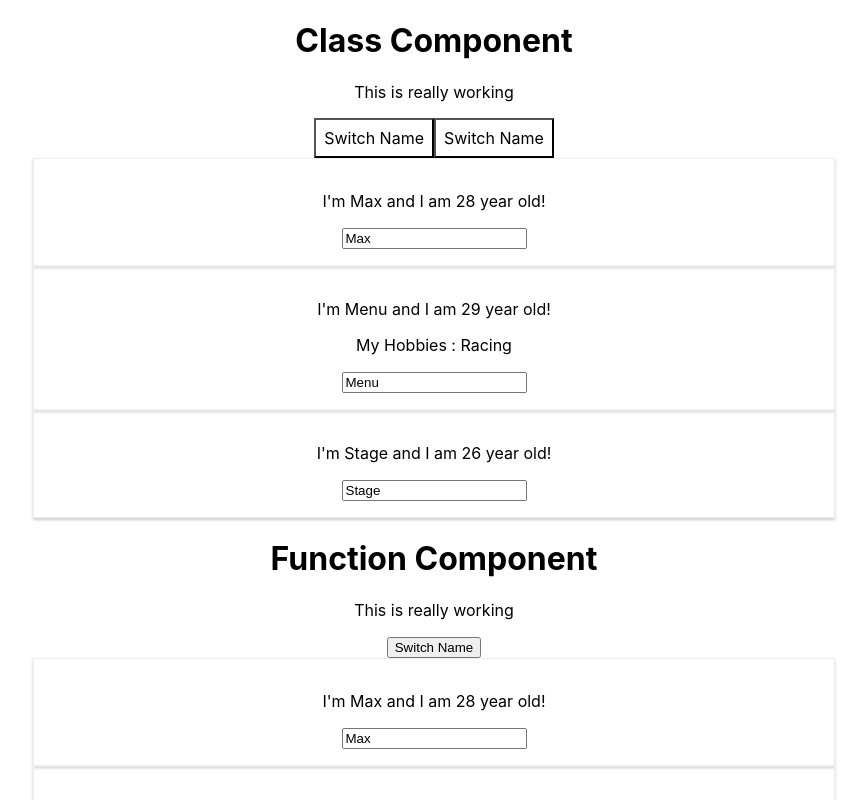
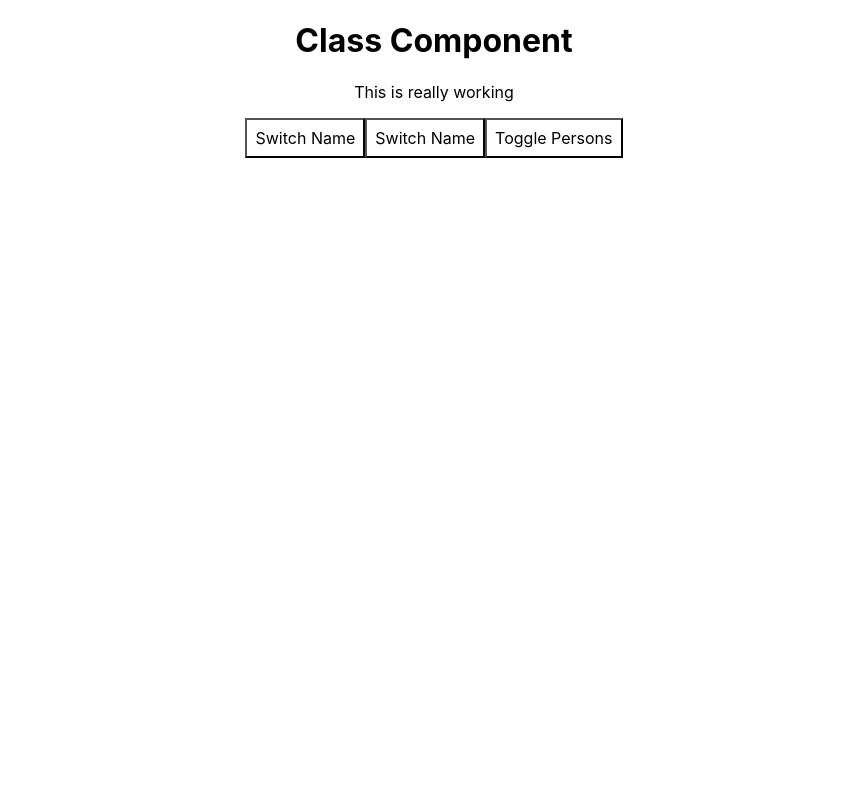
Before and after one commit to beyongbell/react-complete, a React (Create React App) app: page / in a window 1280 px wide. Shown: the top 800 px of the page, without its empty margins (206-1073 px from the left). Built offline with nearby package versions, Linux system fonts and the light colour scheme.

Commit message:
Hide Show React

```diff
--- a/src/App.js
+++ b/src/App.js
@@ -10,6 +10,7 @@
       { name: "Stage", age: 26 },
     ],
     otherState: "some other value",
+    showPersons: false,
   };
 
   switchNameHandler = (newName) => {
@@ -25,28 +26,32 @@
   nameChangedHandler = (event) => {
     this.setState({
       persons: [
-        { name: 'Min', age: 28 },
+        { name: "Min", age: 28 },
         { name: event.target.value, age: 29 },
         { name: "Gate", age: 26 },
       ],
     });
-  }
+  };
+
+  togglePersonHandler = () => {
+    const doesShow = this.state.showPersons;
+    this.setState({ showPersons: !doesShow });
+  };
 
   render() {
     const style = {
-      backgroundColor: 'white',
-      font: 'inherit',
-      border: '1x solid blue',
-      padding: '8px',
-      cursor: 'pointer'
-    }
+      backgroundColor: "white",
+      font: "inherit",
+      border: "1x solid blue",
+      padding: "8px",
+      cursor: "pointer",
+    };
 
-    return (
-      <div className="App">
-        <h1> Class Component </h1>
-        <p> This is really working </p>
-        <button style={style} onClick={this.switchNameHandler.bind(this, 'MIN')}> Switch Name </button>
-        <button style={style} onClick={() => this.switchNameHandler('MIN!!!')}> Switch Name </button>
+    let persons = null;
+
+    if(this.state.showPersons) {
+      persons = (
+        <div>
         <Person
           name={this.state.persons[0].name}
           age={this.state.persons[0].age}
@@ -54,7 +59,7 @@
         <Person
           name={this.state.persons[1].name}
           age={this.state.persons[1].age}
-          click={this.switchNameHandler.bind(this, 'MIN!')}
+          click={this.switchNameHandler.bind(this, "MIN!")}
           changed={this.nameChangedHandler}
         >
           My Hobbies : Racing
@@ -64,6 +69,27 @@
           age={this.state.persons[2].age}
         />
       </div>
+      )
+    }
+
+    return (
+      <div className="App">
+        <h1> Class Component </h1>
+        <p> This is really working </p>
+        <button
+          style={style}
+          onClick={this.switchNameHandler.bind(this, "MIN")}
+        >
+          Switch Name
+        </button>
+        <button style={style} onClick={() => this.switchNameHandler("MIN!!!")}>
+          Switch Name
+        </button>
+        <button style={style} onClick={this.togglePersonHandler}>
+          Toggle Persons
+        </button>
+        {persons}
+      </div>
     );
   }
 }
--- a/src/index.js
+++ b/src/index.js
@@ -2,13 +2,13 @@
 import ReactDOM from 'react-dom';
 import './index.css';
 import App from './App';
-import AppFunction from './AppFunction'
+// import AppFunction from './AppFunction'
 import * as serviceWorker from './serviceWorker';
 
 ReactDOM.render(
   <React.StrictMode>
     <App />
-    <AppFunction />
+    {/* <AppFunction /> */}
   </React.StrictMode>,
   document.getElementById('root')
 );
```
